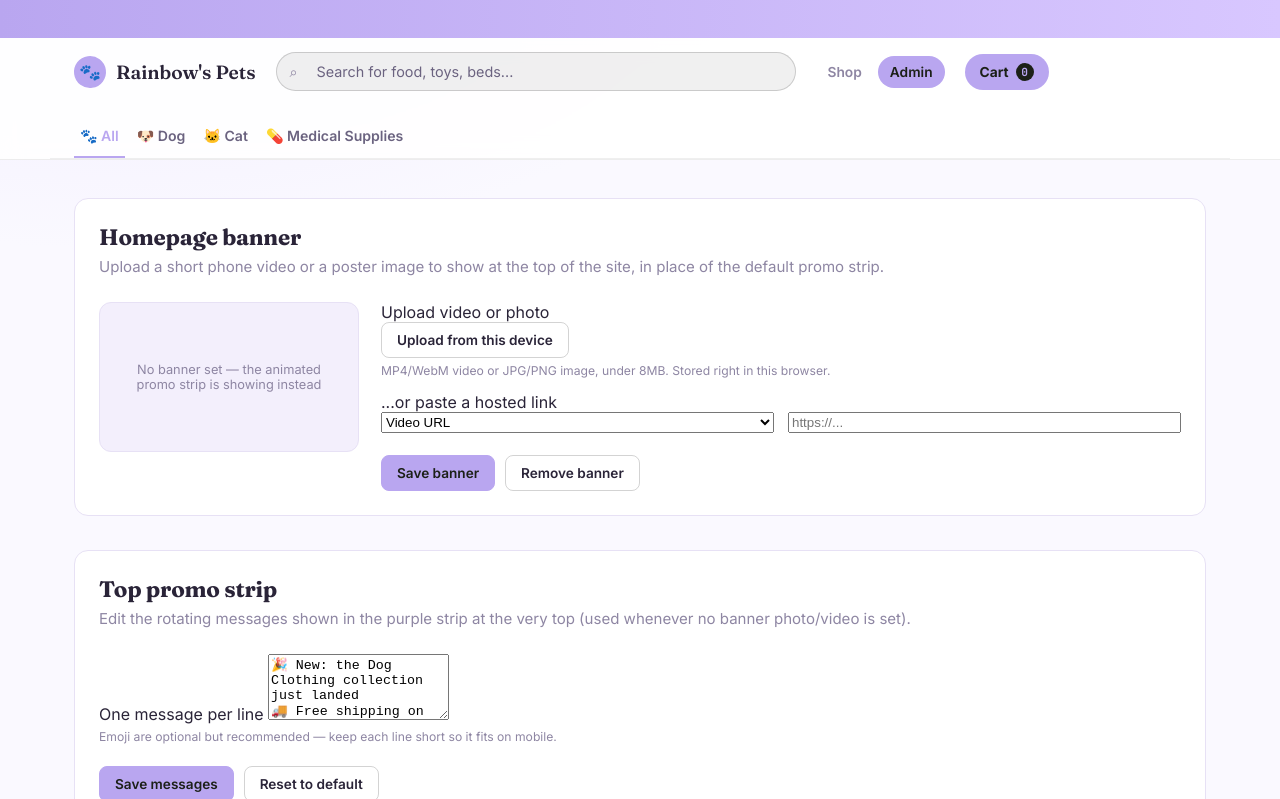
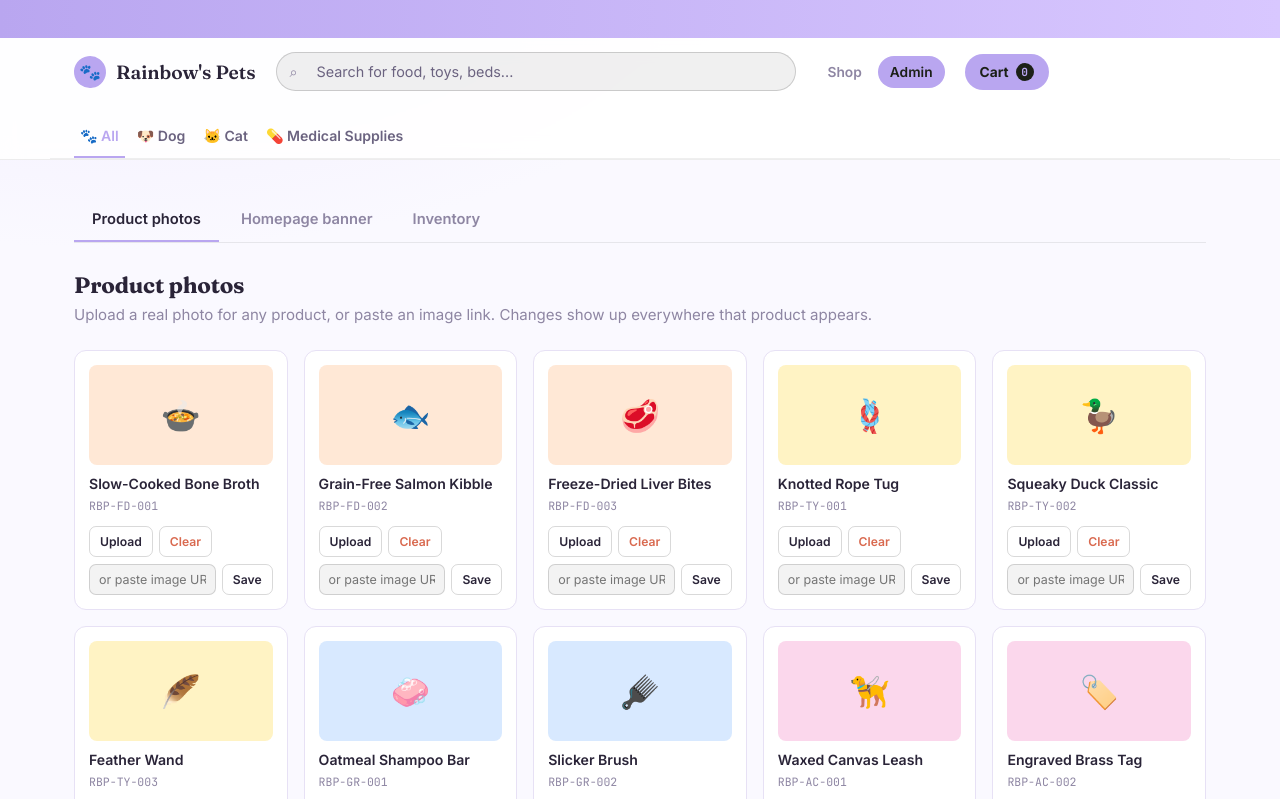
Before and after one commit to Jonathanvb88/petshop-store, a plain HTML site: page index.html in a window 1280 px wide. Both pictures are taken after a click on the button "Admin". Shown: the top 799 px of the page. Drawn offline with Linux system fonts and the light colour scheme.

Commit message:
Restructure Admin into tabs: Product Photos, Homepage Banner, Inventory

```diff
--- a/index.html
+++ b/index.html
@@ -174,8 +174,9 @@
   .trust-badges .item{ display:flex; align-items:center; gap:10px; font-size:0.84rem; color:var(--cream-dim); }
   .pdp-desc{ color:var(--sage); font-size:0.95rem; line-height:1.6; margin-bottom:0; }
 
-  .tabs{ display:flex; gap:4px; border-bottom:1px solid #00000014; margin:48px 0 0; }
-  .tab-btn{ background:none; border:none; color:var(--sage); font-weight:600; font-size:0.92rem; padding:12px 18px; border-bottom:2px solid transparent; }
+  .tabs{ display:flex; gap:4px; border-bottom:1px solid #00000014; margin:48px 0 0; overflow-x:auto; -webkit-overflow-scrolling:touch; scrollbar-width:none; }
+  .tabs::-webkit-scrollbar{ display:none; }
+  .tab-btn{ background:none; border:none; color:var(--sage); font-weight:600; font-size:0.92rem; padding:12px 18px; border-bottom:2px solid transparent; white-space:nowrap; flex-shrink:0; }
   .tab-btn.active{ color:var(--cream); border-bottom-color:var(--mustard); }
   .tab-panel{ padding:26px 2px; }
   .spec-list{ list-style:none; padding:0; margin:0; display:grid; grid-template-columns:1fr 1fr; gap:10px 30px; }
@@ -241,6 +242,18 @@
   .toolbar{ display:flex; gap:10px; flex-wrap:wrap; }
 
   .banner-panel{ background:var(--card); border:1px solid var(--card-line); border-radius:14px; padding:24px; margin-bottom:34px; }
+  .admin-subnav{ margin:0 0 28px; }
+  .photos-grid{ display:grid; grid-template-columns:repeat(auto-fill, minmax(210px,1fr)); gap:16px; padding-bottom:20px; }
+  .photo-card{ background:var(--card); border:1px solid var(--card-line); border-radius:12px; padding:14px; }
+  .photo-thumb{ height:100px; border-radius:8px; overflow:hidden; display:flex; align-items:center; justify-content:center; font-size:2rem; margin-bottom:10px; }
+  .photo-meta h4{ margin:0 0 2px; font-size:0.88rem; font-weight:600; }
+  .photo-meta .mono{ color:var(--sage); font-size:0.72rem; }
+  .photo-actions{ margin-top:12px; display:flex; flex-direction:column; gap:7px; }
+  .photo-actions .row{ display:flex; gap:6px; }
+  .photo-actions input[type=text]{ flex:1; min-width:0; background:#0000000c; border:1px solid #00000026; border-radius:7px; padding:7px 9px; font-size:0.78rem; color:var(--cream); font-family:inherit; }
+  .photo-btn{ padding:7px 10px; border-radius:7px; font-size:0.76rem; font-weight:600; border:1px solid #00000026; background:transparent; color:var(--cream); white-space:nowrap; }
+  .photo-btn:hover{ border-color:#00000055; }
+  .photo-btn.clear{ color:var(--rust-dim); }
   .banner-editor{ display:grid; grid-template-columns: 260px 1fr; gap:22px; margin-top:6px; }
   .banner-preview{ height:150px; border-radius:12px; background:var(--bg-soft); border:1px solid var(--card-line); display:flex; align-items:center; justify-content:center; overflow:hidden; }
   .banner-preview video, .banner-preview img{ width:100%; height:100%; object-fit:cover; }
@@ -369,6 +382,25 @@
 <main id="admin-view" class="hide">
   <div class="admin-wrap wrap">
 
+    <div class="tabs admin-subnav">
+      <button class="tab-btn active" id="asub-photos" data-asub="photos">Product photos</button>
+      <button class="tab-btn" id="asub-banner" data-asub="banner">Homepage banner</button>
+      <button class="tab-btn" id="asub-inventory" data-asub="inventory">Inventory</button>
+    </div>
+
+    <!-- ---- PRODUCT PHOTOS ---- -->
+    <div id="admin-panel-photos">
+      <div class="admin-head">
+        <div>
+          <h1 style="font-size:1.4rem;">Product photos</h1>
+          <p>Upload a real photo for any product, or paste an image link. Changes show up everywhere that product appears.</p>
+        </div>
+      </div>
+      <div class="photos-grid" id="photos-grid"></div>
+    </div>
+
+    <!-- ---- HOMEPAGE BANNER ---- -->
+    <div id="admin-panel-banner" class="hide">
       <div class="banner-panel">
         <div class="admin-head">
           <div>
@@ -424,7 +456,10 @@
           <button type="button" class="btn-sm" id="promo-reset">Reset to default</button>
         </div>
       </div>
-
+    </div>
+
+    <!-- ---- INVENTORY ---- -->
+    <div id="admin-panel-inventory" class="hide">
       <div class="admin-head">
         <div>
           <h1>Inventory</h1>
@@ -452,6 +487,8 @@
           <tbody id="admin-tbody"></tbody>
         </table>
       </div>
+    </div>
+
   </div>
 </main>
 
@@ -1329,7 +1366,89 @@
     document.getElementById("nav-shop").classList.toggle("active", view!=="admin");
   }
   function goToShop(){ showView("shop"); renderPetTabs(); renderPetTiles(); renderHero(); renderShopBreadcrumb(); renderFilters(); renderGrid(); window.scrollTo({top:0, behavior:"instant"}); }
-  function showAdmin(){ showView("admin"); renderAdmin(); bannerDraft = siteBanner ? {...siteBanner} : null; document.getElementById("banner-url").value = (siteBanner && !siteBanner.src.startsWith("data:")) ? siteBanner.src : ""; document.getElementById("banner-url-type").value = siteBanner ? siteBanner.type : "video"; renderBannerAdmin(); document.getElementById("promo-text").value = promoMessages.join("\n"); }
+  function showAdmin(){
+    showView("admin");
+    renderAdmin();
+    bannerDraft = siteBanner ? {...siteBanner} : null;
+    document.getElementById("banner-url").value = (siteBanner && !siteBanner.src.startsWith("data:")) ? siteBanner.src : "";
+    document.getElementById("banner-url-type").value = siteBanner ? siteBanner.type : "video";
+    renderBannerAdmin();
+    document.getElementById("promo-text").value = promoMessages.join("\n");
+    showAdminSub("photos");
+  }
+
+  function showAdminSub(sub){
+    ["photos","banner","inventory"].forEach(s=>{
+      document.getElementById("admin-panel-"+s).classList.toggle("hide", s!==sub);
+      document.getElementById("asub-"+s).classList.toggle("active", s===sub);
+    });
+    if(sub === "photos") renderPhotosGrid();
+  }
+
+  function renderPhotosGrid(){
+    const wrap = document.getElementById("photos-grid");
+    wrap.innerHTML = products.map(p => `
+      <div class="photo-card" data-pid="${p.id}">
+        <div class="photo-thumb" style="background:${tileColor(p.category)}">${mediaInner(p)}</div>
+        <div class="photo-meta">
+          <h4>${escapeHtml(p.name)}</h4>
+          <span class="mono">${escapeHtml(p.sku)}</span>
+        </div>
+        <div class="photo-actions">
+          <div class="row">
+            <button type="button" class="photo-btn" data-photo-upload="${p.id}">Upload</button>
+            <button type="button" class="photo-btn clear" data-photo-clear="${p.id}">Clear</button>
+          </div>
+          <input type="file" accept="image/*" class="hide photo-file-input" data-photo-file="${p.id}" />
+          <div class="row">
+            <input type="text" placeholder="or paste image URL" class="photo-url-input" data-photo-url="${p.id}" value="${p.image && !p.image.startsWith('data:') ? attrSafe(p.image) : ''}" />
+            <button type="button" class="photo-btn" data-photo-save="${p.id}">Save</button>
+          </div>
+        </div>
+      </div>
+    `).join("");
+  }
+
+  function setProductImage(pid, imageValue){
+    const p = byId(pid);
+    if(!p) return;
+    p.image = imageValue || null;
+    saveProducts();
+    renderPhotosGrid();
+    renderGrid();
+    renderAdmin();
+    toast(imageValue ? "Photo updated" : "Photo cleared");
+  }
+
+  document.getElementById("photos-grid").addEventListener("click", (e)=>{
+    const uploadBtn = e.target.closest("[data-photo-upload]");
+    if(uploadBtn){
+      document.querySelector(`[data-photo-file="${uploadBtn.dataset.photoUpload}"]`).click();
+      return;
+    }
+    const clearBtn = e.target.closest("[data-photo-clear]");
+    if(clearBtn){ setProductImage(clearBtn.dataset.photoClear, null); return; }
+    const saveBtn = e.target.closest("[data-photo-save]");
+    if(saveBtn){
+      const input = document.querySelector(`[data-photo-url="${saveBtn.dataset.photoSave}"]`);
+      setProductImage(saveBtn.dataset.photoSave, input.value.trim());
+    }
+  });
+  document.getElementById("photos-grid").addEventListener("change", (e)=>{
+    if(e.target.matches("[data-photo-file]")){
+      const file = e.target.files[0];
+      if(!file) return;
+      if(file.size > 2*1024*1024){ toast("Please use an image under 2MB"); e.target.value=""; return; }
+      const pid = e.target.dataset.photoFile;
+      const reader = new FileReader();
+      reader.onload = (ev)=> setProductImage(pid, ev.target.result);
+      reader.readAsDataURL(file);
+      e.target.value = "";
+    }
+  });
+  document.querySelectorAll("[data-asub]").forEach(b=> b.addEventListener("click", ()=> showAdminSub(b.dataset.asub)));
+
+
 
   function renderAll(){ renderPetTabs(); renderPetTiles(); renderHero(); renderShopBreadcrumb(); renderFilters(); renderGrid(); renderCart(); renderAdmin(); }
 
```
Lines whose indentation alone changed are shown as unchanged.
